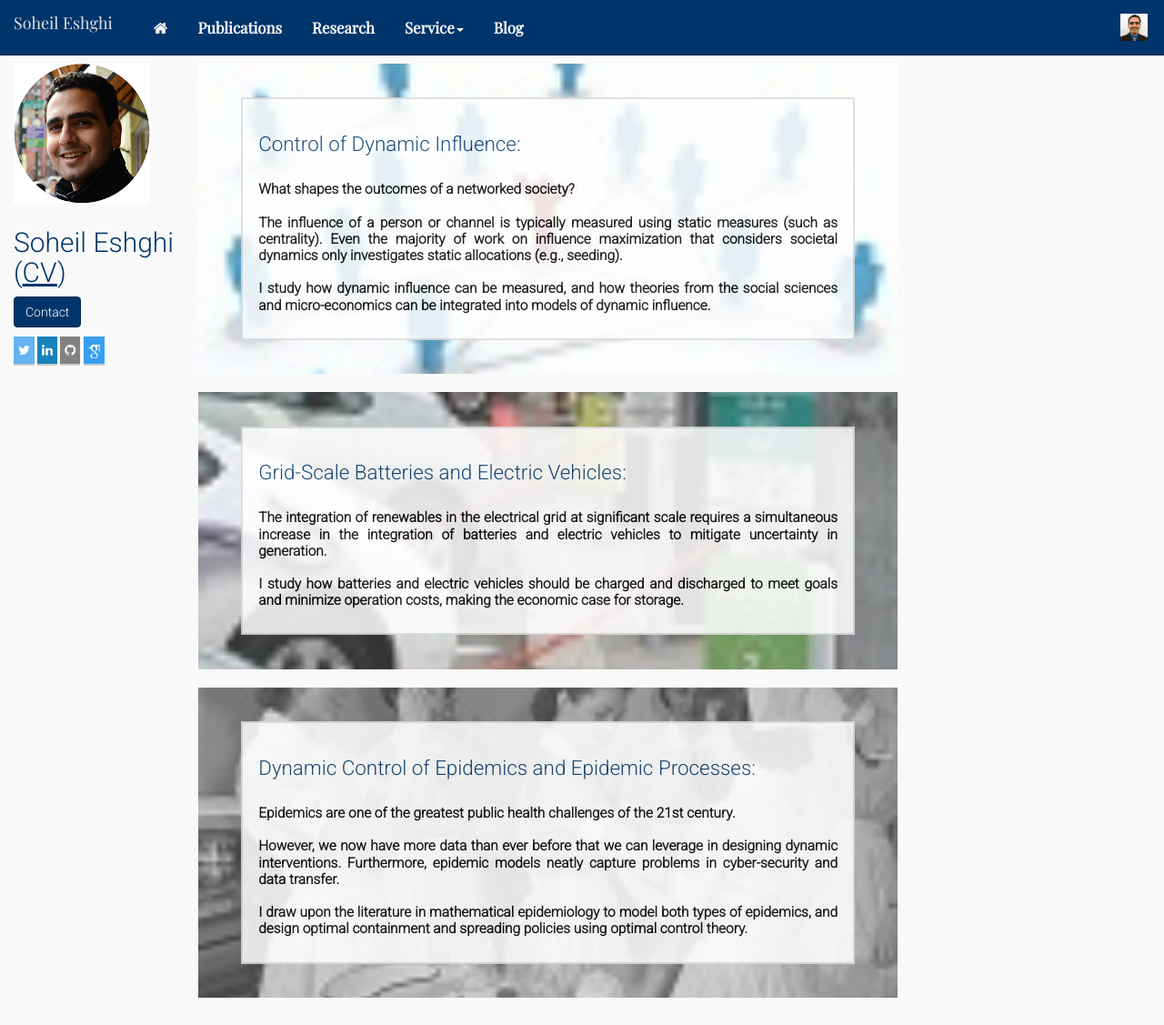
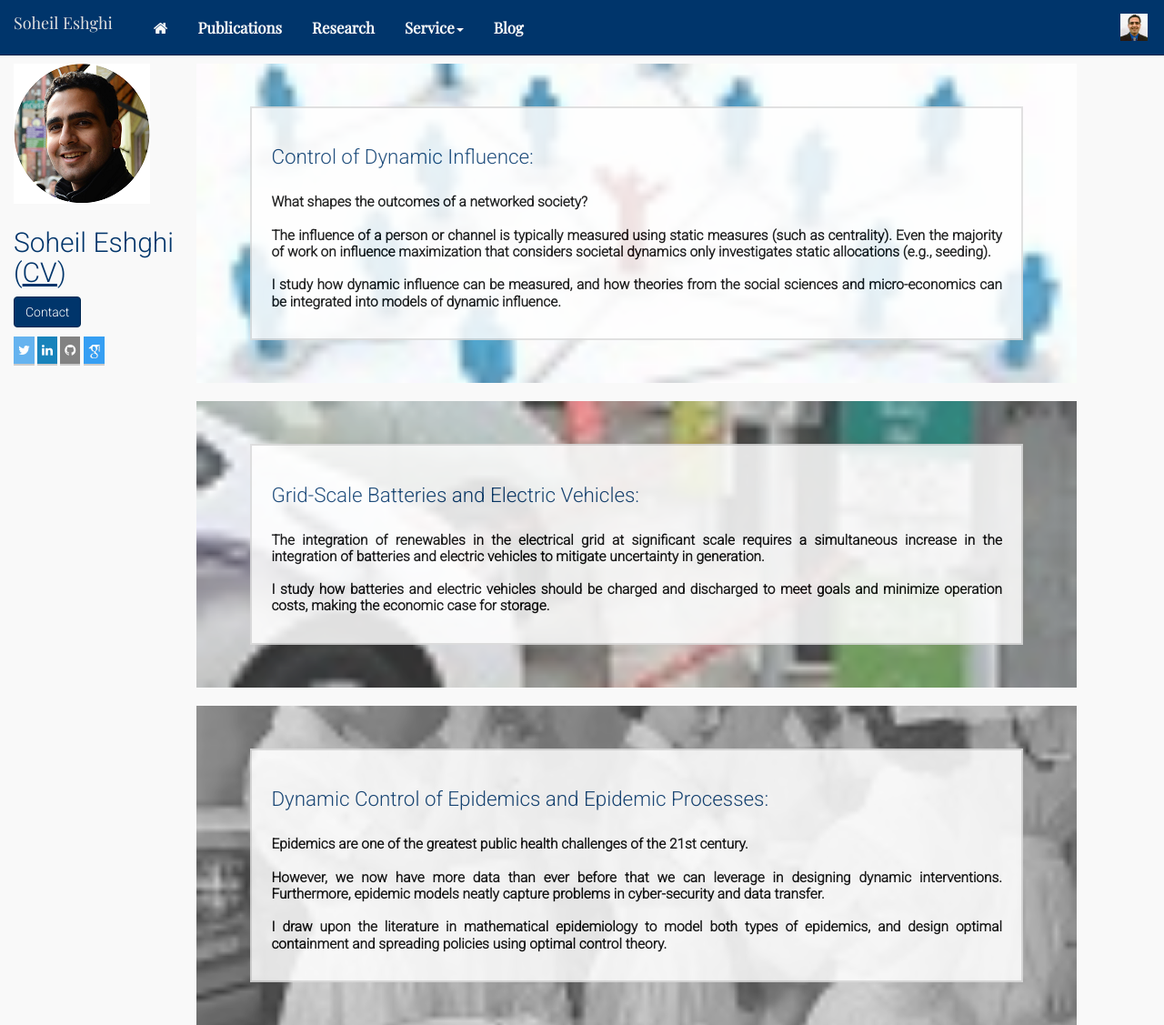
Before and after one commit to SoheilEshghi/SoheilEshghi.github.io, a Jekyll site: the page built from research/index.html, in a window 1280 px wide and 1127 px high. Shown: the whole window at 91% size. Built offline with Jekyll 4.4.1, drawn with Linux system fonts in a browser that asks for light colours; nearby versions of some CDN libraries; some web fonts are replaced.

Commit message:
Build site at 2017-07-13 04:29:20 UTC

```diff
--- a/research/index.html
+++ b/research/index.html
@@ -9,7 +9,7 @@
 
 <div class="container">
  <div class="row clearfix">
-  <div class="col-sm-8 column">
+  <div class="col-sm-10 column">
    <div class="tabbable" id="tabs-1">
     <div class="tab-content">
      <div class="tab-pane active specials" id="panel-1">
```
Also changed, not shown: 1 other file.
